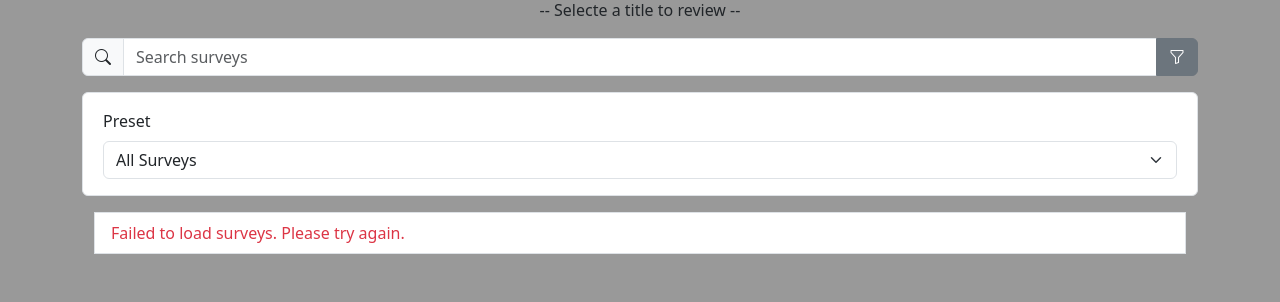
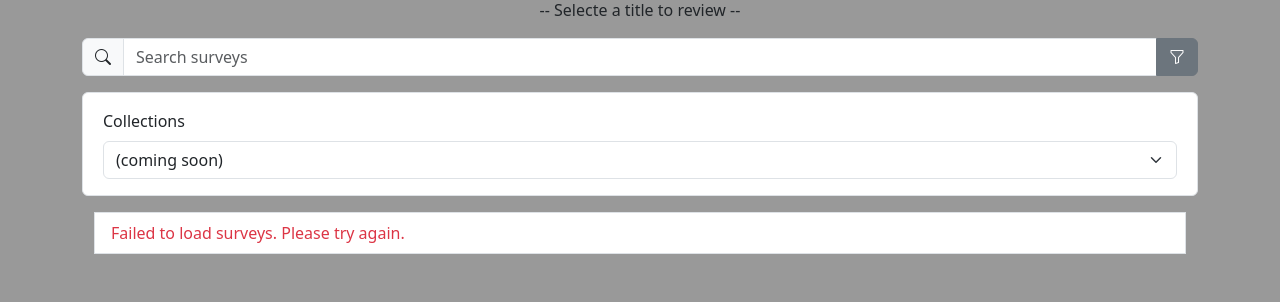
Before and after one commit to RyLaney/zinny-webui, a Python web app: template src/zinny_webui/templates/surveys/survey_page.html in a window 1280 px wide, after a click that opens the changed part. Shown: the part 126-428 px from the top of the page. Run offline with Jinja, Linux system fonts and the light colour scheme; the template is opened without the code that fills it, so the values that code supplies are empty.

Commit message:
clears placeholder menu items

```diff
--- a/src/zinny_webui/templates/partials/survey_select.html
+++ b/src/zinny_webui/templates/partials/survey_select.html
@@ -13,13 +13,10 @@
         <div class="accordion-item">
             <div id="survey-filter-options" class="accordion-collapse collapse" aria-labelledby="surveyFilterHeading" data-bs-parent="#survey-filters-accordion">
                 <div class="accordion-body">
-                    <label for="preset-filter" class="form-label">Preset</label>
+                    <label for="preset-filter" class="form-label">Collections</label>
                     <select id="preset-filter" class="form-select">
-                        <option value="">All Surveys</option>
+                        <option value="">(coming soon)</option>
                         <!-- Populate options dynamically from API or a predefined list -->
-                        <option value="picture">Picture</option>
-                        <option value="cinematography">Cinematography</option>
-                        <option value="vfx">VFX</option>
                     </select>
                 </div>
             </div>
```
